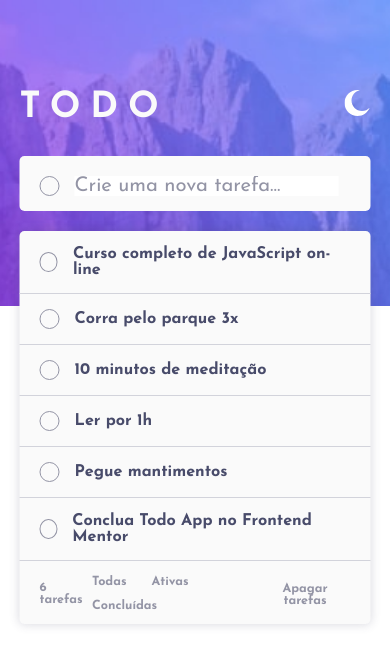
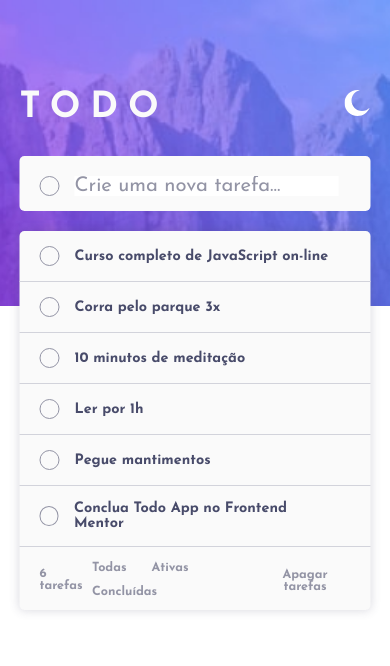
Before and after one commit to higor-costa/lista-de-tarefas, a React (Vite) app: page / in a window 390 px wide. Shown: the top 666 px of the page. Built offline with nearby package versions, Linux system fonts and the light colour scheme.

Commit message:
Ajusta tamanho de fonte da tarefa

```diff
--- a/src/assets/components/ListaTarefas.module.css
+++ b/src/assets/components/ListaTarefas.module.css
@@ -32,3 +32,9 @@ input[type="checkbox"]:checked + label {
 .tarefa:hover .iconDeletaTarefa {
   opacity: 1;
 }
+
+@media screen and (max-width: 630px) {
+  .tarefa label {
+    font-size: .8rem;
+  }
+}
```
